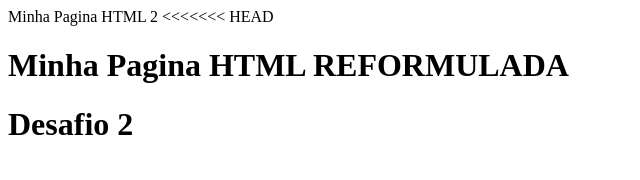
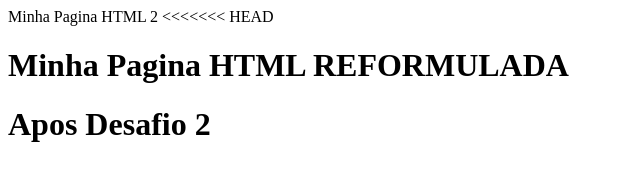
Before and after one commit to lucianonisi/gama-no-github, a plain HTML site: page index.html in a window 1280 px wide. Shown: the whole page, without its empty margins (0-640 px from the left). Drawn offline with Linux system fonts and the light colour scheme.

Commit message:
Atualizaçao a partir do GitHub

```diff
--- a/index.html
+++ b/index.html
@@ -4,6 +4,6 @@
 <<<<<<< HEAD
 
 	<h1>Minha Pagina HTML REFORMULADA</h1>
-	<h1>Desafio 2</h1>
+	<h1>Apos Desafio 2</h1>
 
 </html>
```
